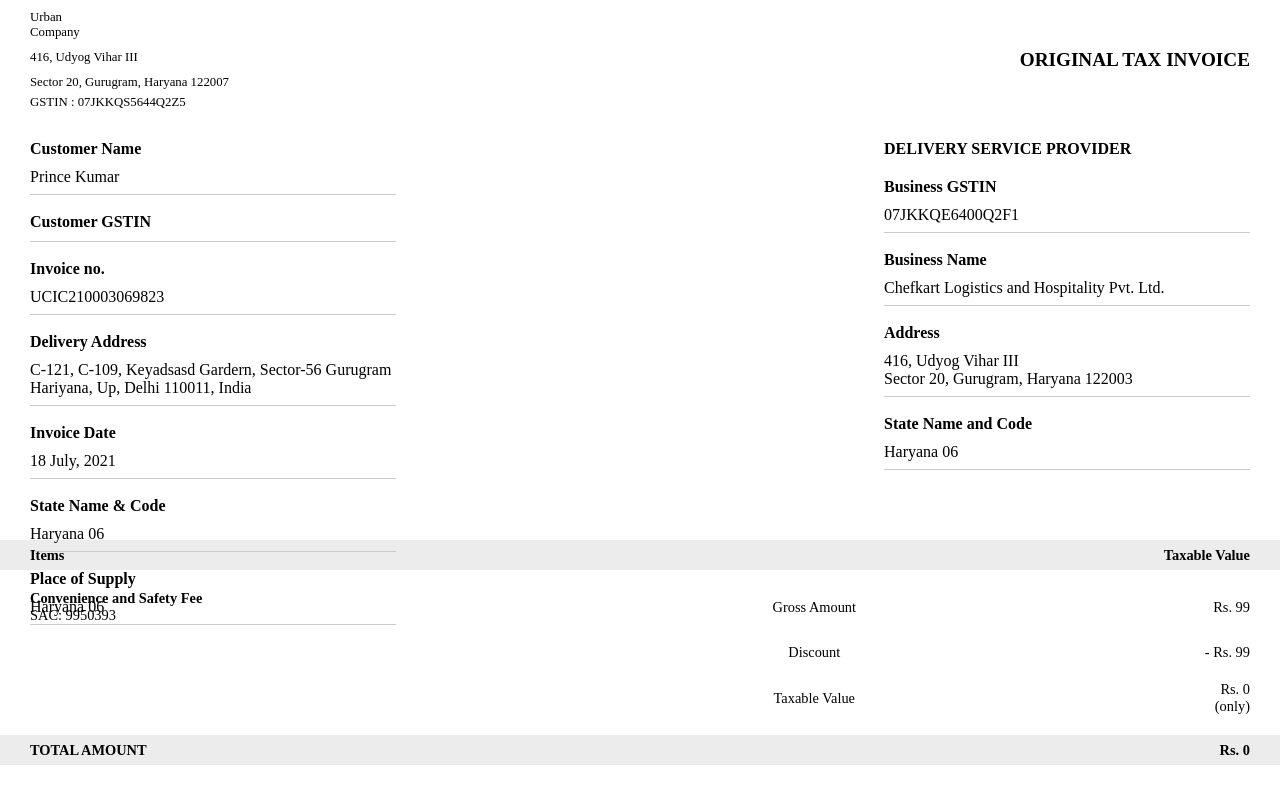
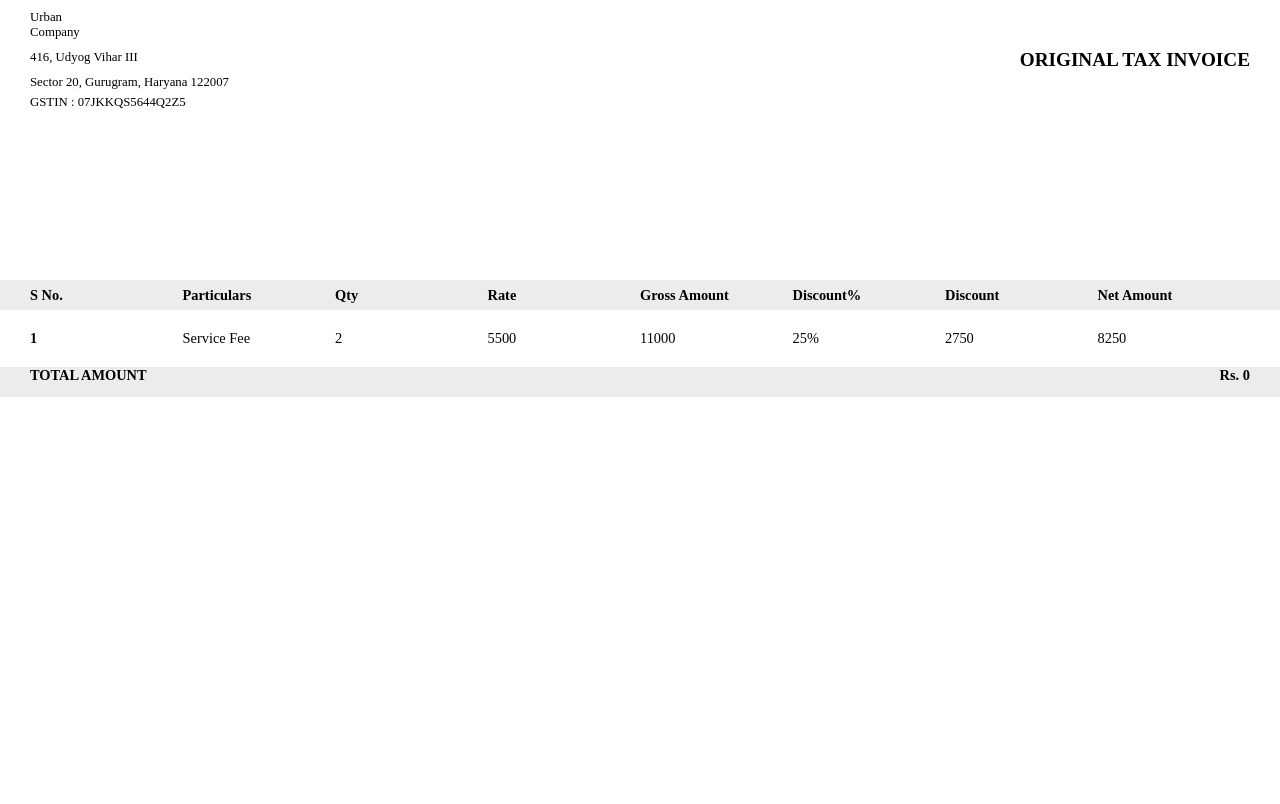
Before and after one commit to ck-saurabh/invoice, a website: page index.html in a window 1280 px wide. Drawn offline with Linux system fonts and the light colour scheme.

Commit message:
fixed bugs

```diff
--- a/index.css
+++ b/index.css
@@ -8,24 +8,3 @@
   size: A4;
   padding: 10px;
 }
-
-@media print {
-  .hr_color {
-    background-color: rgb(204, 204, 204) !important;
-    -webkit-print-color-adjust: exact;
-  }
-  .bg_color {
-    background-color: rgb(236, 236, 236) !important;
-    -webkit-print-color-adjust: exact;
-  }
-}
-@media screen {
-  .hr_color {
-    background-color: rgb(204, 204, 204) !important;
-    -webkit-print-color-adjust: exact;
-  }
-  .bg_color {
-    background-color: rgb(236, 236, 236) !important;
-    -webkit-print-color-adjust: exact;
-  }
-}
--- a/index.html
+++ b/index.html
@@ -41,7 +41,7 @@
           </div>
         </div>
       </div>
-      <div style="padding: 10px 30px; display: flex; align-items: center">
+      <!-- <div style="padding: 10px 30px; display: flex; align-items: center">
         <div
           style="
             flex: 1;
@@ -55,17 +55,38 @@
           <div style="width: 60%; margin-top: 10px">
             <div style="font-weight: 600">Customer Name</div>
             <div style="margin-top: 10px">Prince Kumar</div>
-            <hr class="hr_color" style="height: 1px; border: 0" />
+            <hr
+              style="
+                height: 1px;
+                border: 0;
+                background-color: rgb(204, 204, 204) !important;
+                -webkit-print-color-adjust: exact;
+              "
+            />
           </div>
           <div style="width: 60%; margin-top: 10px">
             <div style="font-weight: 600">Customer GSTIN</div>
             <div style="margin-top: 10px"></div>
-            <hr class="hr_color" style="height: 1px; border: 0" />
+            <hr
+              style="
+                height: 1px;
+                border: 0;
+                background-color: rgb(204, 204, 204) !important;
+                -webkit-print-color-adjust: exact;
+              "
+            />
           </div>
           <div style="width: 60%; margin-top: 10px">
             <div style="font-weight: 600">Invoice no.</div>
             <div style="margin-top: 10px">UCIC210003069823</div>
-            <hr class="hr_color" style="height: 1px; border: 0" />
+            <hr
+              style="
+                height: 1px;
+                border: 0;
+                background-color: rgb(204, 204, 204) !important;
+                -webkit-print-color-adjust: exact;
+              "
+            />
           </div>
           <div style="width: 60%; margin-top: 10px">
             <div style="font-weight: 600">Delivery Address</div>
@@ -73,22 +94,50 @@
               C-121, C-109, Keyadsasd Gardern, Sector-56 Gurugram Hariyana, Up,
               Delhi 110011, India
             </div>
-            <hr class="hr_color" style="height: 1px; border: 0" />
+            <hr
+              style="
+                height: 1px;
+                border: 0;
+                background-color: rgb(204, 204, 204) !important;
+                -webkit-print-color-adjust: exact;
+              "
+            />
           </div>
           <div style="width: 60%; margin-top: 10px">
             <div style="font-weight: 600">Invoice Date</div>
             <div style="margin-top: 10px">18 July, 2021</div>
-            <hr class="hr_color" style="height: 1px; border: 0" />
+            <hr
+              style="
+                height: 1px;
+                border: 0;
+                background-color: rgb(204, 204, 204) !important;
+                -webkit-print-color-adjust: exact;
+              "
+            />
           </div>
           <div style="width: 60%; margin-top: 10px">
             <div style="font-weight: 600">State Name & Code</div>
             <div style="margin-top: 10px">Haryana 06</div>
-            <hr class="hr_color" style="height: 1px; border: 0" />
+            <hr
+              style="
+                height: 1px;
+                border: 0;
+                background-color: rgb(204, 204, 204) !important;
+                -webkit-print-color-adjust: exact;
+              "
+            />
           </div>
           <div style="width: 60%; margin-top: 10px">
             <div style="font-weight: 600">Place of Supply</div>
             <div style="margin-top: 10px">Haryana 06</div>
-            <hr class="hr_color" style="height: 1px; border: 0" />
+            <hr
+              style="
+                height: 1px;
+                border: 0;
+                background-color: rgb(204, 204, 204) !important;
+                -webkit-print-color-adjust: exact;
+              "
+            />
           </div>
         </div>
         <div
@@ -107,14 +156,28 @@
           <div style="width: 60%; margin-top: 20px">
             <div style="font-weight: 600">Business GSTIN</div>
             <div style="margin-top: 10px">07JKKQE6400Q2F1</div>
-            <hr class="hr_color" style="height: 1px; border: 0" />
+            <hr
+              style="
+                height: 1px;
+                border: 0;
+                background-color: rgb(204, 204, 204) !important;
+                -webkit-print-color-adjust: exact;
+              "
+            />
           </div>
           <div style="width: 60%; margin-top: 10px">
             <div style="font-weight: 600">Business Name</div>
             <div style="margin-top: 10px">
               Chefkart Logistics and Hospitality Pvt. Ltd.
             </div>
-            <hr class="hr_color" style="height: 1px; border: 0" />
+            <hr
+              style="
+                height: 1px;
+                border: 0;
+                background-color: rgb(204, 204, 204) !important;
+                -webkit-print-color-adjust: exact;
+              "
+            />
           </div>
           <div style="width: 60%; margin-top: 10px">
             <div style="font-weight: 600">Address</div>
@@ -122,18 +185,31 @@
               416, Udyog Vihar III <br />
               Sector 20, Gurugram, Haryana 122003
             </div>
-            <hr class="hr_color" style="height: 1px; border: 0" />
+            <hr
+              style="
+                height: 1px;
+                border: 0;
+                background-color: rgb(204, 204, 204) !important;
+                -webkit-print-color-adjust: exact;
+              "
+            />
           </div>
           <div style="width: 60%; margin-top: 10px">
             <div style="font-weight: 600">State Name and Code</div>
             <div style="margin-top: 10px">Haryana 06</div>
-            <hr class="hr_color" style="height: 1px; border: 0" />
+            <hr
+              style="
+                height: 1px;
+                border: 0;
+                background-color: rgb(204, 204, 204) !important;
+                -webkit-print-color-adjust: exact;
+              "
+            />
           </div>
         </div>
-      </div>
+      </div> -->
       <div style="margin-top: 20vh">
         <div
-          class="bg_color"
           style="
             height: 30px;
             padding: 0px 30px;
@@ -141,125 +217,126 @@
             align-items: center;
             justify-content: space-between;
             font-size: 0.9rem;
+            background-color: rgb(236, 236, 236) !important;
+            -webkit-print-color-adjust: exact;
           "
         >
-          <div style="font-weight: 600">Items</div>
-          <div style="font-weight: 600">Taxable Value</div>
-        </div>
-        <div style="padding: 20px 30px; font-size: 0.9rem">
-          <div style="display: flex; align-items: center">
           <div
             style="
-                flex: 3;
+              flex: 8;
               display: flex;
-                flex-direction: column;
-                align-items: flex-start;
-                justify-content: flex-start;
+              align-items: center;
+              font-weight: 600;
             "
           >
-              <div style="font-weight: bold">Convenience and Safety Fee</div>
-              <div>SAC: 9950393</div>
+            S No.
           </div>
           <div
             style="
-                flex: 3;
+              flex: 8;
               display: flex;
-                flex-direction: column;
               align-items: center;
-                justify-content: flex-start;
+              font-weight: 600;
+            "
+          >
+            Particulars
+          </div>
+          <div
+            style="
+              flex: 8;
+              display: flex;
+              align-items: center;
+              font-weight: 600;
+            "
+          >
+            Qty
+          </div>
+          <div
+            style="
+              flex: 8;
+              display: flex;
+              align-items: center;
+              font-weight: 600;
+            "
+          >
+            Rate
+          </div>
+          <div
+            style="
+              flex: 8;
+              display: flex;
+              align-items: center;
+              font-weight: 600;
             "
           >
             Gross Amount
           </div>
           <div
             style="
-                flex: 1;
+              flex: 8;
               display: flex;
-                flex-direction: column;
-                align-items: flex-end;
-                justify-content: flex-start;
+              align-items: center;
+              font-weight: 600;
             "
           >
-              Rs. 99
+            Discount%
           </div>
-          </div>
-          <div style="display: flex; align-items: center; margin-top: 20px">
           <div
             style="
-                flex: 3;
+              flex: 8;
               display: flex;
-                flex-direction: column;
-                align-items: flex-start;
-                justify-content: flex-start;
-              "
-            ></div>
-            <div
-              style="
-                flex: 3;
-                display: flex;
-                flex-direction: column;
               align-items: center;
-                justify-content: flex-start;
+              font-weight: 600;
             "
           >
             Discount
           </div>
           <div
             style="
-                flex: 1;
+              flex: 8;
               display: flex;
-                flex-direction: column;
-                align-items: flex-end;
-                justify-content: flex-start;
+              align-items: center;
+              font-weight: 600;
             "
           >
-              - Rs. 99
+            Net Amount
           </div>
         </div>
-          <div style="display: flex; align-items: center; margin-top: 20px">
+        <!-- Loop over below written code -->
+        <div style="padding: 20px 30px; font-size: 0.9rem">
+          <div style="display: flex; align-items: center">
             <div
               style="
-                flex: 3;
+                flex: 8;
                 display: flex;
-                flex-direction: column;
-                align-items: flex-start;
-                justify-content: flex-start;
-              "
-            ></div>
-            <div
-              style="
-                flex: 3;
-                display: flex;
-                flex-direction: column;
                 align-items: center;
-                justify-content: flex-start;
+                font-weight: bold;
               "
             >
-              Taxable Value
+              1
             </div>
-            <div
-              style="
-                flex: 1;
-                display: flex;
-                flex-direction: column;
-                align-items: flex-end;
-                justify-content: flex-start;
-              "
-            >
-              <div>Rs. 0</div>
-              <div>(only)</div>
+            <div style="flex: 8; display: flex; align-items: center">
+              Service Fee
+            </div>
+            <div style="flex: 8; display: flex; align-items: center">2</div>
+            <div style="flex: 8; display: flex; align-items: center">5500</div>
+            <div style="flex: 8; display: flex; align-items: center">11000</div>
+            <div style="flex: 8; display: flex; align-items: center">25%</div>
+            <div style="flex: 8; display: flex; align-items: center">2750</div>
+            <div style="flex: 8; display: flex; align-items: center">8250</div>
           </div>
         </div>
-        </div>
+        <!-- Loop over above written code -->
         <div
-          class="bg_color"
           style="
             height: 30px;
             padding: 0px 30px;
             display: flex;
-            align-items: center;
+            align-items: flex-start;
             justify-content: space-between;
             font-size: 0.9rem;
+            background-color: rgb(236, 236, 236) !important;
+            -webkit-print-color-adjust: exact;
           "
         >
           <div style="font-weight: 600">TOTAL AMOUNT</div>
```
Lines whose indentation alone changed are shown as unchanged.
